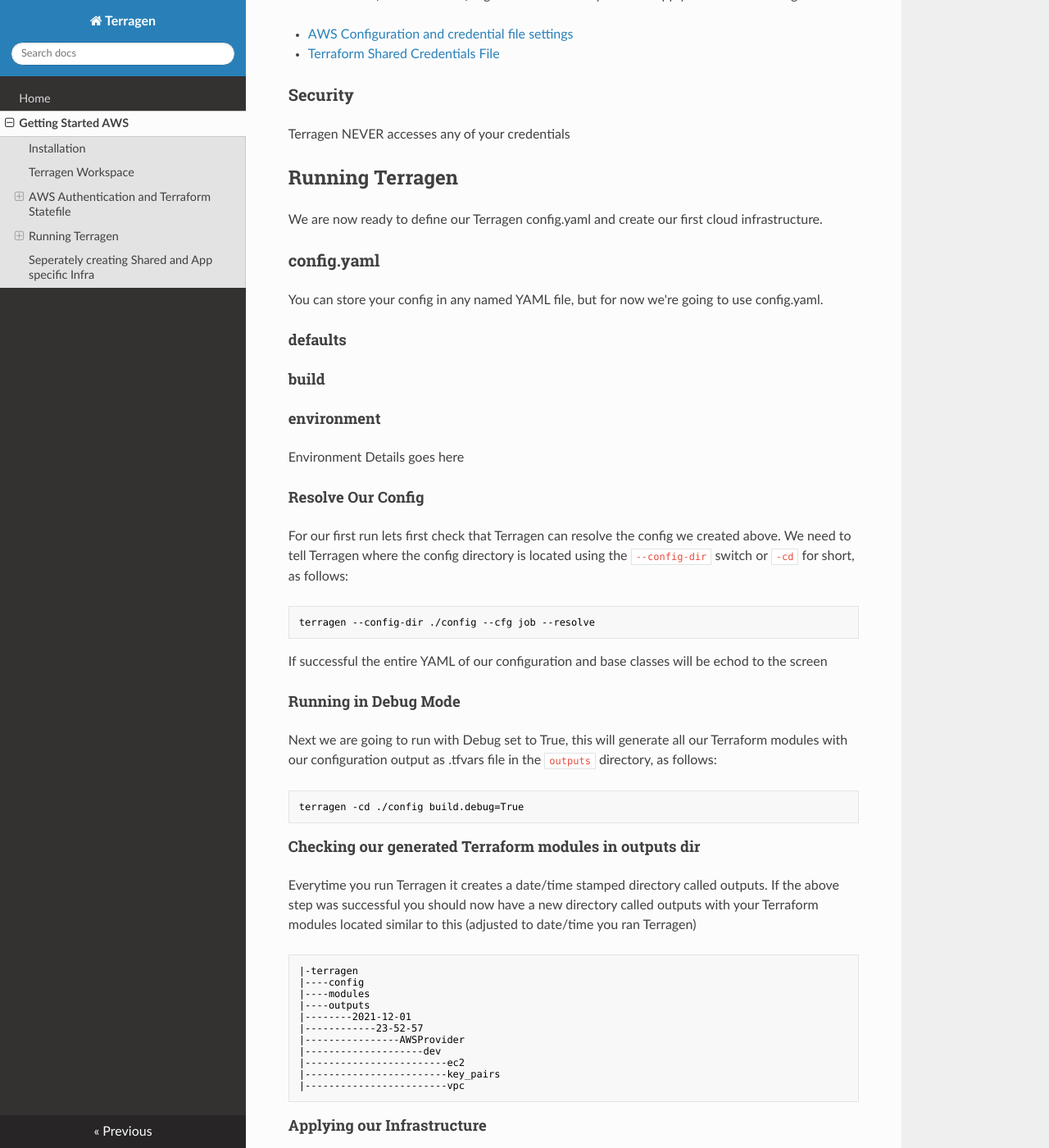
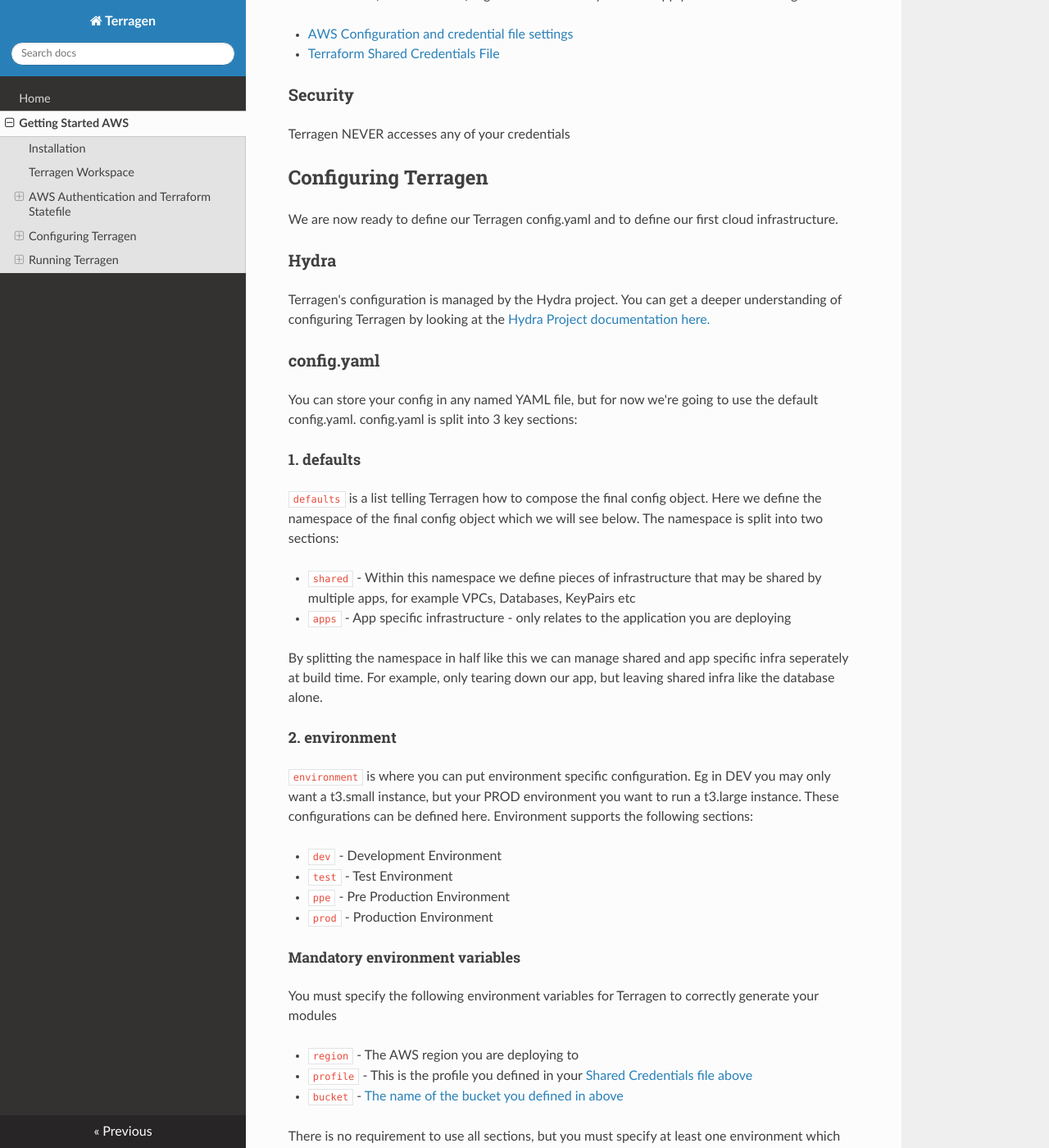
Before and after one commit to hunt3ri/terragen, an MkDocs documentation site: the page built from docs/getting-started-aws.md, in a window 1280 px wide and 1400 px high, scrolled down 1210 px. Shown: the whole window at 82% size. Built offline with MkDocs 1.6.1, drawn with Linux system fonts in a browser that asks for light colours; nearby versions of some CDN libraries; some of the changed text lies outside the part shown.

Commit message:
work on docs

````diff
--- a/docs/getting-started-aws.md
+++ b/docs/getting-started-aws.md
@@ -42,18 +42,71 @@
 Terragen NEVER accesses any of your credentials
 
 
+## Configuring Terragen
+We are now ready to define our Terragen config.yaml and to define our first cloud infrastructure.
+
+### Hydra
+Terragen's configuration is managed by the Hydra project.  You can get a deeper understanding of configuring Terragen by looking at the [Hydra Project documentation here.](https://hydra.cc/docs/intro/)
+
+### config.yaml
+You can store your config in any named YAML file, but for now we're going to use the default config.yaml.  config.yaml is split into 3 key sections:
+
+#### 1. defaults
+`defaults` is a list telling Terragen how to compose the final config object.  Here we define the namespace of the final config object which we will see below.  The namespace is split into two sections:
+
+* `shared` - Within this namespace we define pieces of infrastructure that may be shared by multiple apps, for example VPCs, Databases, KeyPairs etc
+* `apps` - App specific infrastructure - only relates to the application you are deploying
+
+By splitting the namespace in half like this we can manage shared and app specific infra seperately at build time.  For example, only tearing down our app, but leaving shared infra like the database alone.
+
+#### 2. environment
+`environment` is where you can put environment specific configuration.  Eg in DEV you may only want a t3.small instance, but your PROD environment you want to run a t3.large instance.  These configurations can be defined here.  Environment supports the following sections:
+
+* `dev` - Development Environment
+* `test` - Test Environment
+* `ppe` - Pre Production Environment
+* `prod` - Production Environment
+
+##### Mandatory environment variables
+You must specify the following environment variables for Terragen to correctly generate your modules
+
+* `region` - The AWS region you are deploying to
+* `profile` - This is the profile you defined in your [Shared Credentials file above](#aws-credentials)
+* `bucket` - [The name of the bucket you defined in above](#s3-bucket)
+
+There is no requirement to use all sections, but you must specify at least one environment which you will point to in the `build` section below.  An example environment config, like the example we gave above might look like:
+
+```yaml
+dev:
+  region: "us-east-1"
+  profile: "dev_profile"
+  bucket: "terragen_dev"
+  intance_size: "t3.small"
+prod:
+  region: "us-east-1"
+  profile: "prod_profile"
+  bucket: "terragen_prod"
+  intance_size: "t3.large"
+```
+
+#### 3. build
+`build` is the final section and it's a set of switches we can set to give us fine control over how the build in managed, each option explained below:
+
+```yaml
+cloud_provider: "AWSProvider"  # Provider used to create
+environment: "prod"            # Deployment environment must be one of dev|test|ppe|prod
+infra_shared: "create"         # Process shared infra, Must be one of create|destroy|pass
+infra_app: "create"            # Process application infra, must be one of create|destroy|pass
+terraform_mode: "apply"        # Must be one of plan|apply - Plan produces terraform plan only, apply will create or destroy infra
+debug: True                    # Set to True to enable verbose debugging
+```
+
+This switches can be changed on the CLI making it easy to control the infra build in CI systems like Jenkins, CircleCI etc
 
 ## Running Terragen
-We are now ready to define our Terragen config.yaml and create our first cloud infrastructure.
-### config.yaml
-You can store your config in any named YAML file, but for now we're going to use config.yaml.
-#### defaults
-#### build
-#### environment
-Environment Details goes here
+If we've completed our config correctly we should be able to run Terragen for our sample build
 
-
-#### Resolve Our Config
+### Resolve Our Config
 For our first run lets first check that Terragen can resolve the config we created above.  We need to tell Terragen where the config directory is located using the `--config-dir` switch or `-cd` for short, as follows:
 ```commandline
 terragen --config-dir ./config --cfg job --resolve
@@ -61,13 +114,13 @@
 
 If successful the entire YAML of our configuration and base classes will be echod to the screen
 
-#### Running in Debug Mode
+### Running in Debug Mode
 Next we are going to run with Debug set to True, this will generate all our Terraform modules with our configuration output as .tfvars file in the `outputs` directory, as follows:
 ```commandline
 terragen -cd ./config build.debug=True
 ```
 
-#### Checking our generated Terraform modules in outputs dir
+### Checking our generated Terraform modules in outputs dir
 Everytime you run Terragen it creates a date/time stamped directory called outputs.  If the above step was successful you should now have a new directory called outputs with your Terraform modules located similar to this (adjusted to date/time you ran Terragen)
 
 ```commandline
@@ -84,7 +137,7 @@
 |------------------------vpc
 ```
 
-#### Applying our Infrastructure
+### Applying our Infrastructure
 If we're happy with the generated Terraform modules we can apply it, obviously with debug set to False, as follows:
 
 TODO - Use base Ubuntu Image in example
@@ -93,5 +146,5 @@
 terragen -cd ./config build.debug=False
 ```
 
-## Seperately creating Shared and App specific Infra
+### Seperately creating Shared and App specific Infra
 Terragen allows you to create and configure shared pieces of infrastructure like VPCs, KeyPairs, Security Groups and Project/Application infrastructure like ASGs, EC2 instances all from one workspace.  Click the links to get clarifications on what we mean by shared and project specific infrastructure.
````
Also changed, not shown: 1 other file.
